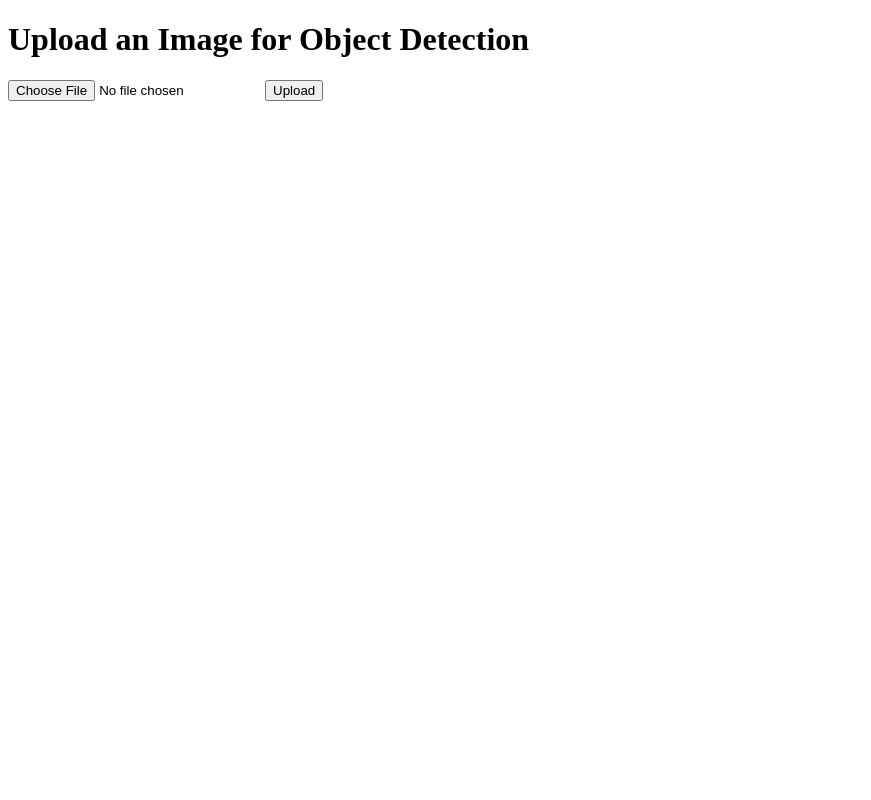
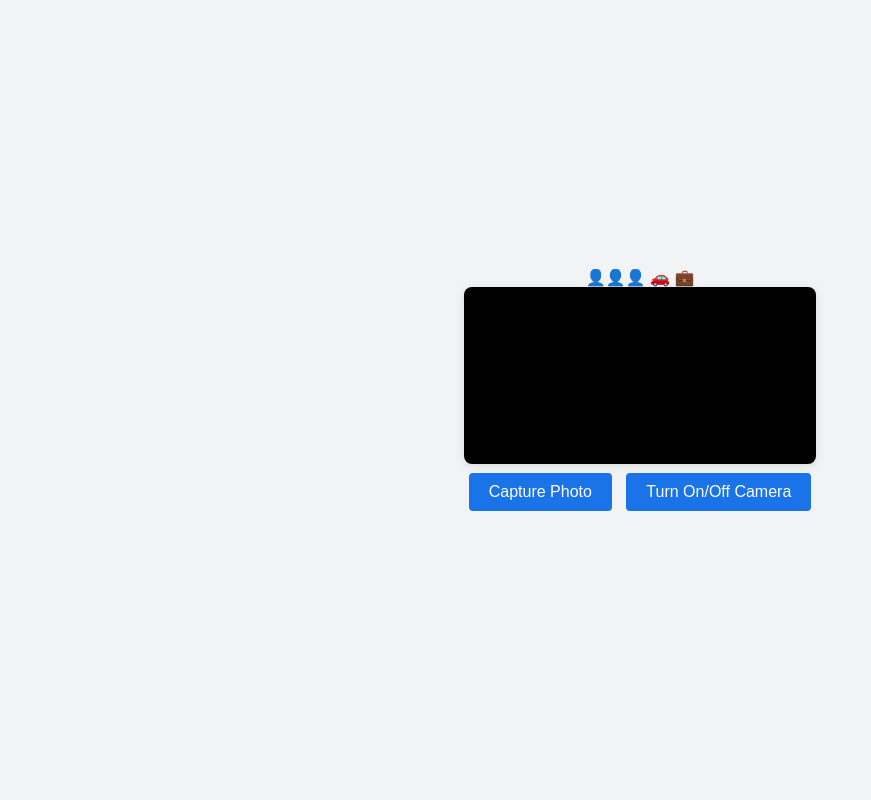
Before and after one commit to idcyberskills/lksn2024, a Flask app: page / in a window 1280 px wide. Shown: the whole page, without its empty margins (0-871 px from the left). Run offline with Flask 2, Linux system fonts and the light colour scheme.

Commit message:
add interface for webcam capture

```diff
--- /dev/null
+++ b/attack-defense/facemonger/app/main/static/css/style.css
@@ -0,0 +1,79 @@
+body {
+    font-family: Arial, sans-serif;
+    background-color: #f1f3f4;
+    color: #202124;
+    margin: 0;
+    padding: 0;
+    display: flex;
+    flex-direction: column;
+    align-items: center;
+    justify-content: center;
+    height: 100vh;
+    text-align: center;
+}
+h1 {
+    color: #202124;
+    margin-bottom: 20px;
+}
+.container {
+    background-color: #ffffff;
+    border-radius: 8px;
+    box-shadow: 0 2px 10px rgba(0, 0, 0, 0.1);
+    padding: 20px;
+    width: 100%;
+    max-width: 600px;
+    margin: 0 auto;
+}
+video {
+    width: 100%;
+    max-height: 360px;
+    border-radius: 8px;
+    box-shadow: 0 2px 10px rgba(0, 0, 0, 0.1);
+    background-color: #000;
+}
+canvas {
+    display: none;
+}
+.button-group {
+    margin-top: 20px;
+    justify-content: center;
+}
+button {
+    background-color: #1a73e8;
+    border: none;
+    color: #ffffff;
+    padding: 10px 20px;
+    border-radius: 4px;
+    font-size: 16px;
+    cursor: pointer;
+    margin: 5px;
+    transition: background-color 0.3s ease;
+}
+button:hover {
+    background-color: #0c47a1;
+}
+.captured-image-container {
+    display: none;
+    margin-top: 20px;
+}
+.captured-image-container img {
+    max-width: 100%;
+    border-radius: 8px;
+    box-shadow: 0 2px 10px rgba(0, 0, 0, 0.1);
+}
+.loading-overlay {
+    position: fixed;
+    top: 0;
+    left: 0;
+    width: 100%;
+    height: 100%;
+    background: rgba(255, 255, 255, 0.8);
+    display: none;
+    align-items: center;
+    justify-content: center;
+    z-index: 1000;
+}
+.loading-overlay div {
+    font-size: 18px;
+    color: #202124;
+}
--- /dev/null
+++ b/attack-defense/facemonger/app/main/static/js/script.js
@@ -0,0 +1,102 @@
+const video = document.getElementById('video');
+const canvas = document.getElementById('canvas');
+const captureButton = document.getElementById('capture');
+const toggleCameraButton = document.getElementById('toggleCamera');
+const retakePhotoButton = document.getElementById('retakePhoto');
+const submitPhotoButton = document.getElementById('submitPhoto');
+const webcamContainer = document.getElementById('webcam');
+const capturedImageContainer = document.getElementById('capturedImageContainer');
+const capturedImage = document.getElementById('capturedImage');
+const loadingOverlay = document.getElementById('loadingOverlay');
+const resultText = document.getElementById('detectionResult');
+const secretWord = document.getElementById('secretWord');
+let stream = null; // Ensure stream is null initially
+let imageData; // Store captured image data
+
+function generateRandomFilename() {
+    const timestamp = Date.now();
+    const randomString = Math.random().toString(36).substring(2, 15);
+    return `image_${timestamp}_${randomString}.png`;
+}
+
+function startCamera() {
+    navigator.mediaDevices.getUserMedia({ video: true })
+        .then(videoStream => {
+            stream = videoStream;
+            video.srcObject = stream;
+            captureButton.disabled = false;
+            toggleCameraButton.textContent = "Turn Off Camera";
+        })
+        .catch(err => console.error("Error accessing camera: ", err));
+}
+
+function stopCamera() {
+    if (stream) {
+        stream.getTracks().forEach(track => track.stop());
+        video.srcObject = null;
+        stream = null;
+        captureButton.disabled = true;
+        toggleCameraButton.textContent = "Turn On Camera";
+    }
+}
+
+startCamera();
+
+toggleCameraButton.addEventListener('click', () => {
+    if (stream) {
+        stopCamera();
+    } else {
+        startCamera();
+    }
+});
+
+captureButton.addEventListener('click', () => {
+    const context = canvas.getContext('2d');
+    canvas.width = video.videoWidth;
+    canvas.height = video.videoHeight;
+    context.drawImage(video, 0, 0, canvas.width, canvas.height);
+
+    imageData = canvas.toDataURL('image/png');
+
+    capturedImage.src = imageData;
+    webcamContainer.style.display = 'none';
+    capturedImageContainer.style.display = 'block';
+});
+
+submitPhotoButton.addEventListener('click', () => {
+    if (imageData) {
+        loadingOverlay.style.display = 'block';
+
+        const filename = generateRandomFilename();
+
+        fetch('/upload', {
+            method: 'POST',
+            headers: {
+                'Content-Type': 'application/json'
+            },
+            body: JSON.stringify({ image: imageData, filename: filename })
+        })
+        .then(response => response.json())
+        .then(data => {
+            loadingOverlay.style.display = 'none';
+
+            resultText.textContent = data.message;
+            if (data.revealSecret) {
+                secretWord.style.display = 'block';
+            }
+        })
+        .catch(err => {
+            loadingOverlay.style.display = 'none';
+            console.error("Error submitting photo: ", err);
+        });
+    }
+});
+
+retakePhotoButton.addEventListener('click', () => {
+    capturedImageContainer.style.display = 'none';
+    webcamContainer.style.display = 'block';
+
+    if (!stream) {
+        startCamera();
+    }
+});
--- a/attack-defense/facemonger/app/main/templates/index.html
+++ b/attack-defense/facemonger/app/main/templates/index.html
@@ -3,13 +3,43 @@
 <head>
     <meta charset="UTF-8">
     <meta name="viewport" content="width=device-width, initial-scale=1.0">
-    <title>Upload Image</title>
+    <title>Webcam YOLO Detection</title>
+    <link rel="stylesheet" href="{{ url_for('static', filename='css/style.css') }}">
 </head>
 <body>
-    <h1>Upload an Image for Object Detection</h1>
-    <form method="POST" enctype="multipart/form-data">
-        <input type="file" name="file">
-        <input type="submit" value="Upload">
-    </form>
+    <div class="symbols">
+        <span>&#128100;&#128100;&#128100;</span> <!-- 3 person symbols -->
+        <span>&#128663;</span> <!-- 1 car symbol -->
+        <span>&#128188;</span> <!-- 1 suitcase symbol -->
+    </div>
+
+    <div class="webcam-container">
+        <div id="webcam">
+            <video id="video" autoplay></video>
+            <div>
+                <button id="capture">Capture Photo</button>
+                <button id="toggleCamera">Turn On/Off Camera</button>
+            </div>
+        </div>
+
+        <div id="capturedImageContainer" style="display: none;">
+            <img id="capturedImage" alt="Captured Image" />
+            <div>
+                <button id="retakePhoto">Retake Photo</button>
+                <button id="submitPhoto">Submit Photo</button>
+            </div>
+        </div>
+
+        <canvas id="canvas" style="display: none;"></canvas>
+    </div>
+
+    <div id="loadingOverlay" style="display: none;">Loading...</div>
+
+    <div id="result">
+        <p id="detectionResult"></p>
+        <p id="secretWord" style="display: none;">Congratulations! The secret word is: "SUCCESS".</p>
+    </div>
+
+    <script src="{{ url_for('static', filename='js/script.js') }}"></script>
 </body>
 </html>
--- a/attack-defense/facemonger/app/main/view.py
+++ b/attack-defense/facemonger/app/main/view.py
@@ -1,5 +1,5 @@
 # Import modules
-from flask import Flask, render_template, request, redirect, url_for
+from flask import Flask, render_template, request, redirect, url_for, jsonify
 import os
 import cv2
 import numpy as np
@@ -7,6 +7,7 @@ from main import app
 from werkzeug.utils import secure_filename
 from ultralytics import YOLO
 import secrets
+import base64
 import string
 
 # Load environment variables into module
@@ -34,45 +35,59 @@ def generate_random_filename(extension="", length=16):
 
     return random_filename
 
-@app.route('/', methods=['GET', 'POST'])
+@app.route('/', methods=['GET'])
 def index():
-    if request.method == 'POST':
-        if 'file' not in request.files:
-            return redirect(request.url)
+    return render_template('index.html')
 
-        file = request.files['file']
-        if file and allowed_file(file.filename):
-            filename = secure_filename(file.filename)
-            file_path = os.path.join(app.config['UPLOAD_FOLDER'], filename)
-            file.save(file_path)
-            img = cv2.imread(file_path)
+@app.route('/upload', methods=['POST'])
+def upload():
+    data = request.get_json()
 
-            model = YOLO(app.config['MODEL'])
-            detections = model(img)
+    if 'image' in data and 'filename' in data:
+        image_data = data['image'].split(",")[1]
+        filename = data['filename']
+        os.environ['SAMPLE_NAME'] = filename
 
-            if len(detections) > 0:
-                result = detections[0]
-                boxes = result.boxes
-                detected_objects = []
+        image_bytes = base64.b64decode(image_data)
+        file_path = os.path.join(app.config['UPLOAD_FOLDER'], filename)
 
-                for box in boxes:
-                    class_id = int(box.data[0][-1])
-                    class_name = model.names[class_id]
-                    confidence = float(box.conf.cpu().numpy())
+        with open(file_path, 'wb') as image_file:
+            image_file.write(image_bytes)
 
-                    if confidence > (int(app.config['PREDICTION_THRESHOLD']) / 100):
-                        detected_objects.append({
-                            "class": class_name,
-                            "confidence": confidence
-                        })
+        file_path = os.path.join(app.config['UPLOAD_FOLDER'], filename)
+        img = cv2.imread(file_path)
 
-                img_annot = result.plot()
-                img_name = generate_random_filename(extension='jpg', length=32)
+        model = YOLO(app.config['MODEL'])
+        detections = model(img)
 
-                dest_directory = app.config['RESULT_FOLDER']
-                cv2.imwrite(f'{dest_directory}/{img_name}', img_annot)
-                print(detected_objects)
+        if len(detections) > 0:
+            result = detections[0]
+            boxes = result.boxes
+            detected_objects = []
 
-            return render_template('index.html')
+            for box in boxes:
+                class_id = int(box.data[0][-1])
+                class_name = model.names[class_id]
+                confidence = float(box.conf.cpu().numpy())
 
-    return render_template('index.html')
+                if confidence > (int(app.config['PREDICTION_THRESHOLD']) / 100):
+                    detected_objects.append({
+                        "class": class_name,
+                        "confidence": confidence
+                    })
+
+            img_annot = result.plot()
+            img_name = generate_random_filename(extension='jpg', length=32)
+
+            dest_directory = app.config['RESULT_FOLDER']
+            cv2.imwrite(f'{dest_directory}/{img_name}', img_annot)
+            print(detected_objects)
+
+            image_url = url_for('static', filename=f'results/{img_name}')
+
+        return jsonify({
+            'image_url': image_url,
+            'detection_result': detected_objects,
+        })
+
+    return jsonify({"message": "No image data or filename received."}), 400
```
Also changed, not shown: attack-defense/facemonger/app/main/static/style.css (deleted, +0 -16 lines), attack-defense/facemonger/app/main/templates/result.html (added, +95 -0 lines), attack-defense/facemonger/app/main/static/results/3a9p2uRWbF083omlnWLpcD8MAkOYHrJo.jpg (deleted), attack-defense/facemonger/app/main/static/uploads/20230126_152836.jpg (deleted), 2 other files.
